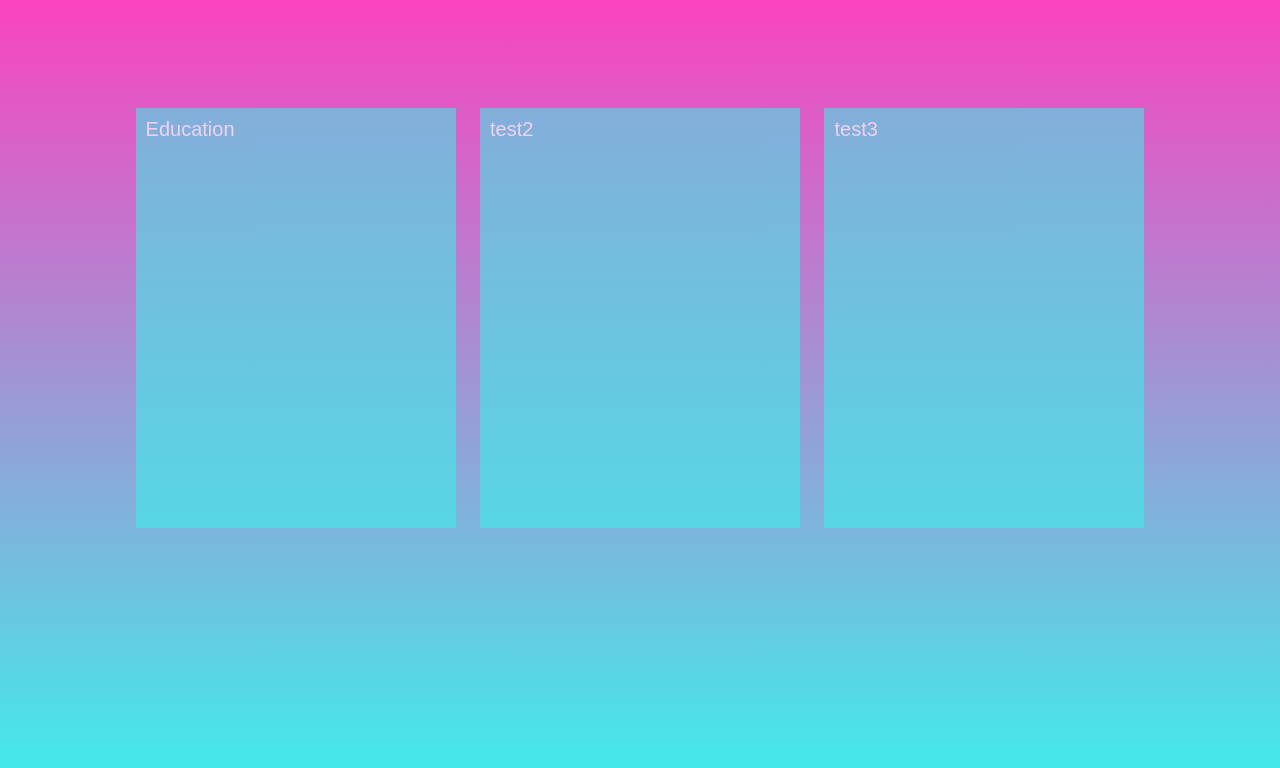
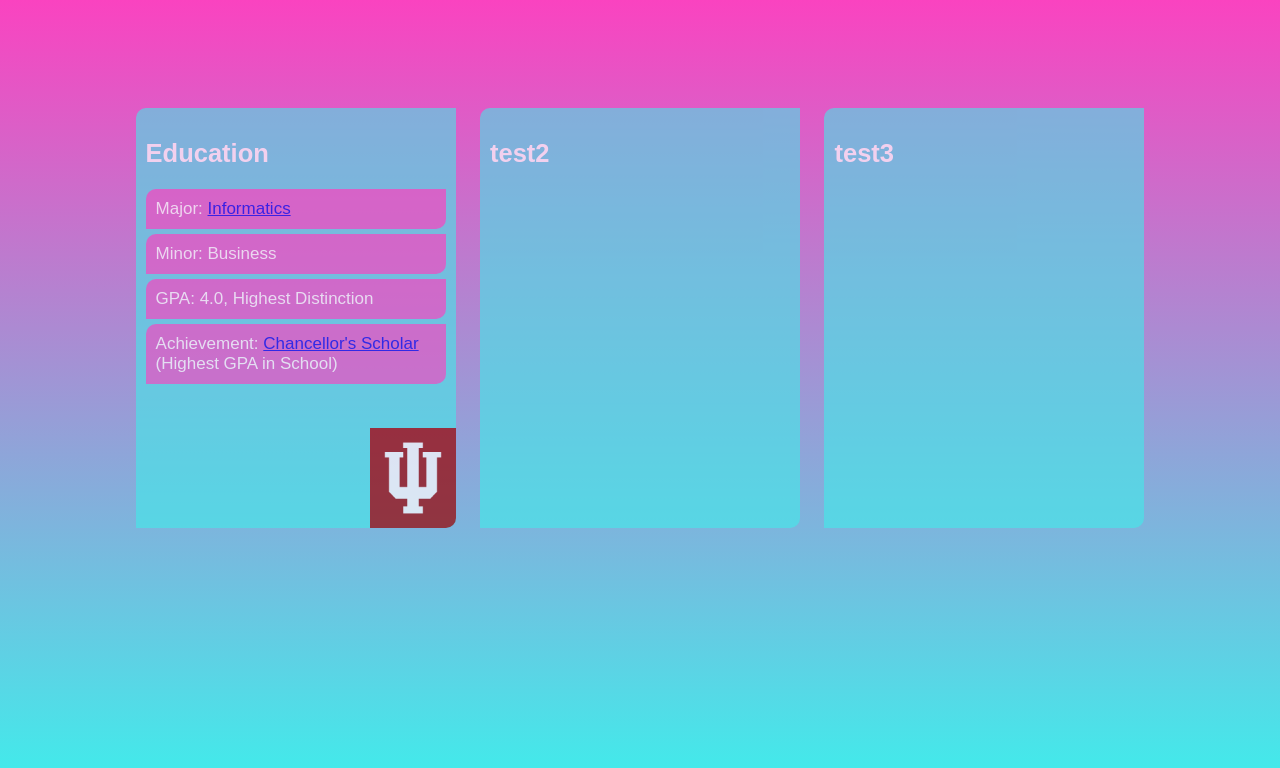
Before and after one commit to isaachdon/isaachdon.github.io, a PHP site: page / in a window 1280 px wide. Shown: the top 768 px of the page. Run offline with PHP 8.4, Linux system fonts and the light colour scheme.

Commit message:
update index.html

```diff
--- a/collegeProjects.html
+++ b/collegeProjects.html
@@ -1,5 +1,5 @@
 <!DOCTYPE html>
-<html>
+<html lang="en">
     <head>
         <title>College Projects</title>
         <link rel="stylesheet" type="text/css" href="css/overall.css">
--- a/css/overall.css
+++ b/css/overall.css
@@ -170,10 +170,11 @@ url: https://tobiasahlin.com/blog/how-to-animate-box-shadow/
 
 .homeCards {
     display: inline-block;
+    position: relative;
     vertical-align: top;
     width: 300px;
     height: 400px;
-    font-size: 20px;
+    font-size: 17px;
     background-color: rgba(60, 240, 236, .8);
     margin: 10px;
     color: white;
@@ -181,6 +182,9 @@ url: https://tobiasahlin.com/blog/how-to-animate-box-shadow/
     transition: width .5s, height .5s, font-size .5s, opacity .5s, padding .5s;
     padding: 10px;
     text-align: left;
+    border-top-left-radius: 10px;
+    border-bottom-right-radius: 10px;
+    overflow: hidden;
 }
 
 .homeCards:hover {
@@ -189,5 +193,29 @@ url: https://tobiasahlin.com/blog/how-to-animate-box-shadow/
     top: 0;
     opacity: 1;
     padding: 15px;
-    font-size: 28px;
+    font-size: 24px;
 }
+
+#trident {
+    position: absolute;
+    bottom: 0;
+    right: 0;
+    margin-top: 0px;
+    display: block;
+    width: 86px;
+    height: 100px;
+    transition: width .5s, height .5s;
+}
+
+.homeCards:hover #trident {
+    width: 129px;
+    height: 150px;
+}
+
+.homeCardText {
+    background-color: rgba(250, 67, 192, .8);
+    padding: 10px;
+    border-top-left-radius: 10px;
+    border-bottom-right-radius: 10px;
+    margin-top: 5px;
+}
--- a/index.html
+++ b/index.html
@@ -1,5 +1,5 @@
 <!DOCTYPE html>
-<html>
+<html lang="en">
     <head>
         <title>Home Page</title>
         <link rel="stylesheet" type="text/css" href="css/overall.css">
@@ -10,9 +10,30 @@
         <div id="header"></div><br><br><br><br><br>
 
         <div id="cardContainer">
-            <div class="homeCards">Education</div>
-            <div class="homeCards">test2</div>
-            <div class="homeCards">test3</div>
+            <div class="homeCards">
+                <h2>Education</h2>
+
+                <div class="homeCardText">
+                    Major: <a target="_blank" href="https://www.iupui.edu/academics/degrees-majors/degree/informatics-bs-iupui-infobs">Informatics</a>
+                </div>
+                <div class="homeCardText">
+                    Minor: Business
+                </div>
+                <div class="homeCardText">
+                    GPA: 4.0, Highest Distinction
+                </div>
+                <div class="homeCardText">
+                    Achievement: <a target="_blank" href="https://academicaffairs.iupui.edu/AOEvents/Events/Chancellors-Academic-Honors-Convocation/VirtualStudentRecognition">Chancellor's Scholar</a>
+                     (Highest GPA in School)
+                </div>
+                <img src="includes/trident.png" alt="IU" id="trident">
+            </div>
+            <div class="homeCards">
+                <h2>test2</h2>
+            </div>
+            <div class="homeCards">
+                <h2>test3</h2>
+            </div>
         </div>
 
         <script src="https://ajax.googleapis.com/ajax/libs/jquery/3.3.1/jquery.min.js"></script>
--- a/resume.html
+++ b/resume.html
@@ -1,5 +1,5 @@
 <!DOCTYPE html>
-<html>
+<html lang="en">
     <head>
         <title>Resumé</title>
         <link rel="stylesheet" type="text/css" href="css/overall.css">
```
Also changed, not shown: includes/trident.png (added).
